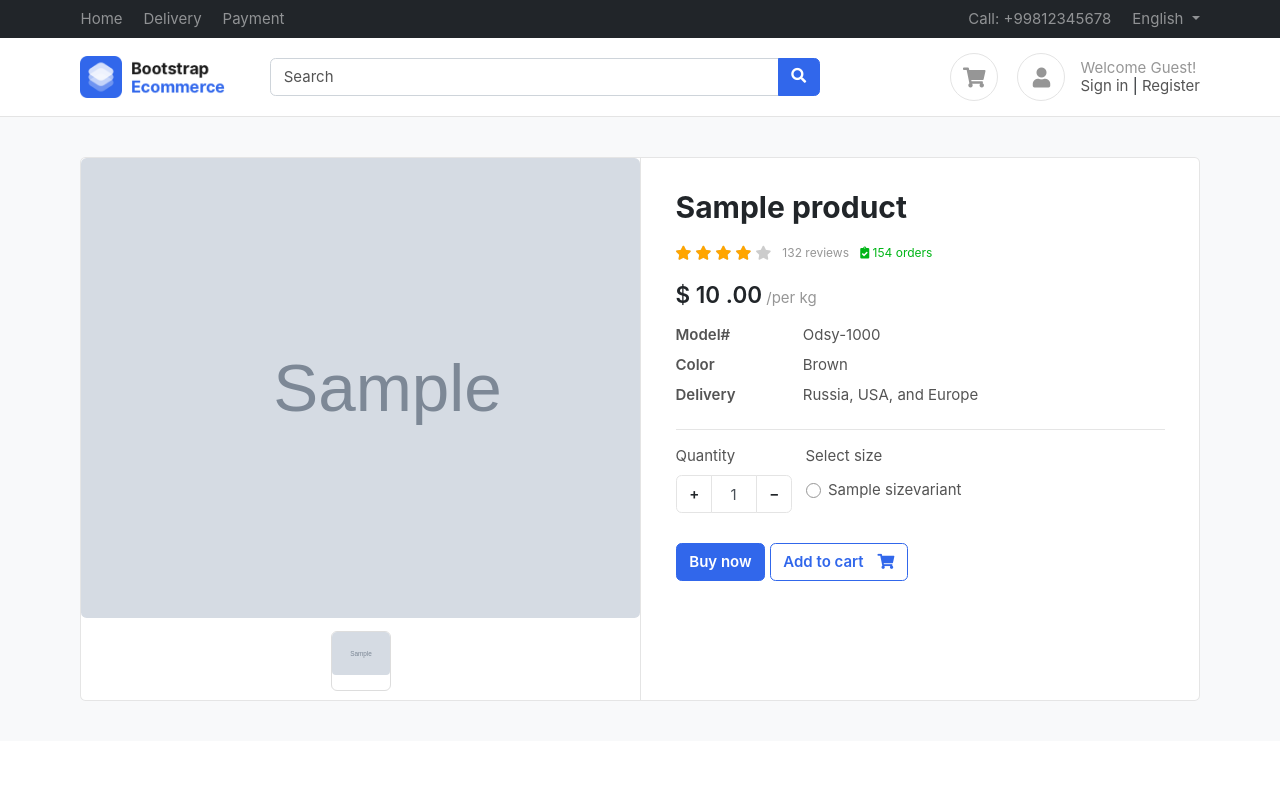
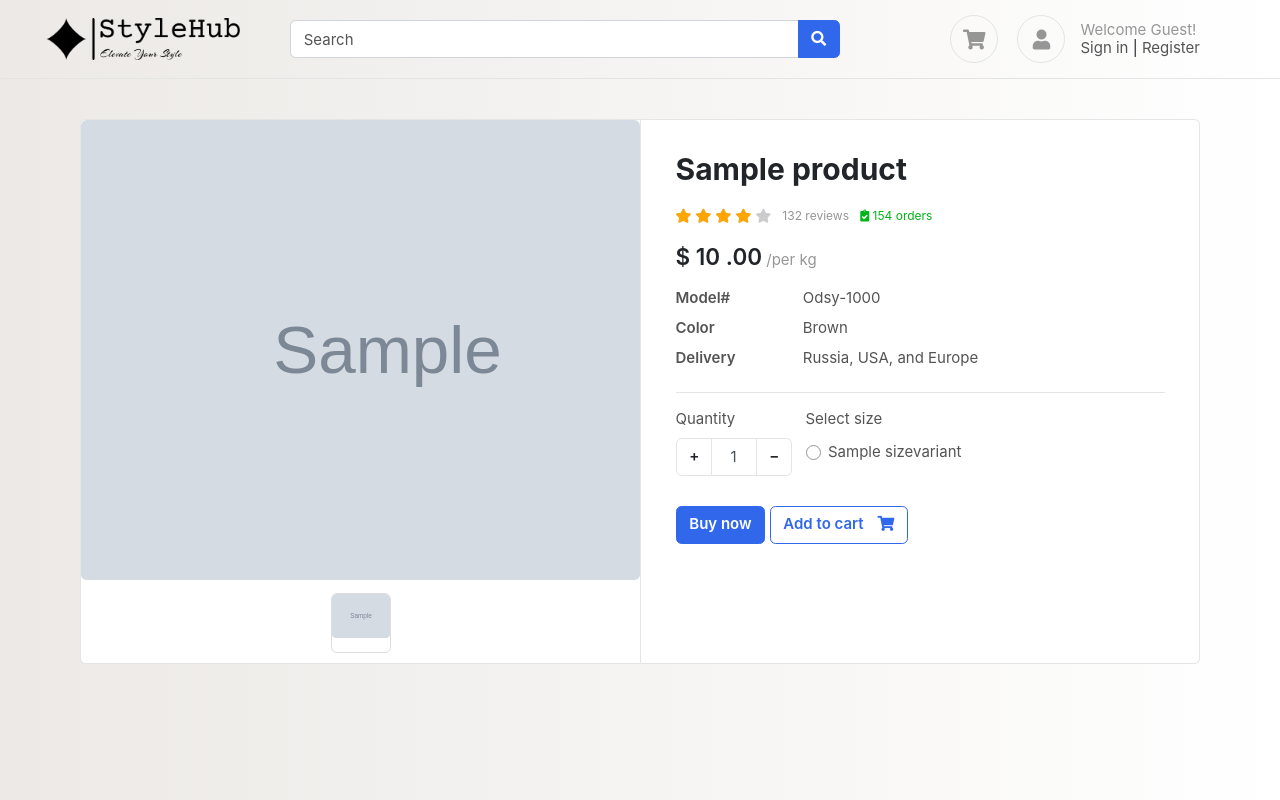
Before and after one commit to niravgohel74/E-commerce, a Django app: the page made by templates/base/base.html in a window 1280 px wide. Run offline with Django 5.2, Linux system fonts and the light colour scheme; tables that the repository leaves empty hold one stand-in row (Sample ...); some libraries are stand-ins or nearby versions; some web fonts are replaced.

Commit message:
ui changes

```diff
--- a/templates/base/base.html
+++ b/templates/base/base.html
@@ -37,11 +37,13 @@ $(document).ready(function() {
 </script>
 
 </head>
-<body>
+<body style="background: #ECE9E6;  /* fallback for old browsers */
+background: -webkit-linear-gradient(to left, #FFFFFF, #ECE9E6);  /* Chrome 10-25, Safari 5.1-6 */
+background: linear-gradient(to left, #FFFFFF, #ECE9E6); /* W3C, IE 10+/ Edge, Firefox 16+, Chrome 26+, Opera 12+, Safari 7+ */">
 
 	<header class="section-header">
 
-		<nav class="navbar navbar-dark navbar-expand p-0 bg-dark">
+		<!-- <nav class="navbar navbar-dark navbar-expand p-0 bg-dark">
 		<div class="container">
 			<ul class="navbar-nav d-none d-md-flex mr-auto">
 				<li class="nav-item"><a class="nav-link" href="#">Home</a></li>
@@ -57,22 +59,21 @@ $(document).ready(function() {
 						<li><a class="dropdown-item" href="#">Russian </a></li>
 					</ul>
 				</li>
-			</ul> <!-- list-inline //  -->
-		  </div> <!-- navbar-collapse .// -->
-		 <!-- container //  -->
-		</nav> <!-- header-top-light.// -->
+			</ul>
+		  </div>
+		</nav> -->
 
 		<section class="header-main border-bottom">
 			<div class="container">
 		<div class="row align-items-center">
 			<div class="col-lg-2 col-4">
 				<div class="brand-wrap">
-					<img class="logo" src="/media/images/logo.png">
+					<img class="logo" src="/media/images/logo2.png" style="margin-left: -20%;">
 				</div> <!-- brand-wrap.// -->
 			</div>
 			<div class="col-lg-6 col-sm-12">
 				<form action="#" class="search">
-					<div class="input-group w-100">
+					<div class="input-group w-100" style="margin-left: 20px;">
 						<input type="text" class="form-control" placeholder="Search">
 						<div class="input-group-append">
 						  <button class="btn btn-primary" type="submit">
--- a/templates/products/products.html
+++ b/templates/products/products.html
@@ -2,7 +2,7 @@
 
 {%  block start %}
 
-<section class="section-content padding-y bg">
+<section class="section-content padding-y">
     <div class="container">
 
     <!-- ============================ COMPONENT 1 ================================= -->
```
Also changed, not shown: public/static/images/logo1.png (added), public/static/images/logo2.png (added), public/static/images/logo3.png (added), public/static/images/logo4.png (added), public/static/images/logo5.png (added), public/static/images/logo6.png (added), public/static/images/stylehub-high-resolution-logo-transparent.svg (added).
